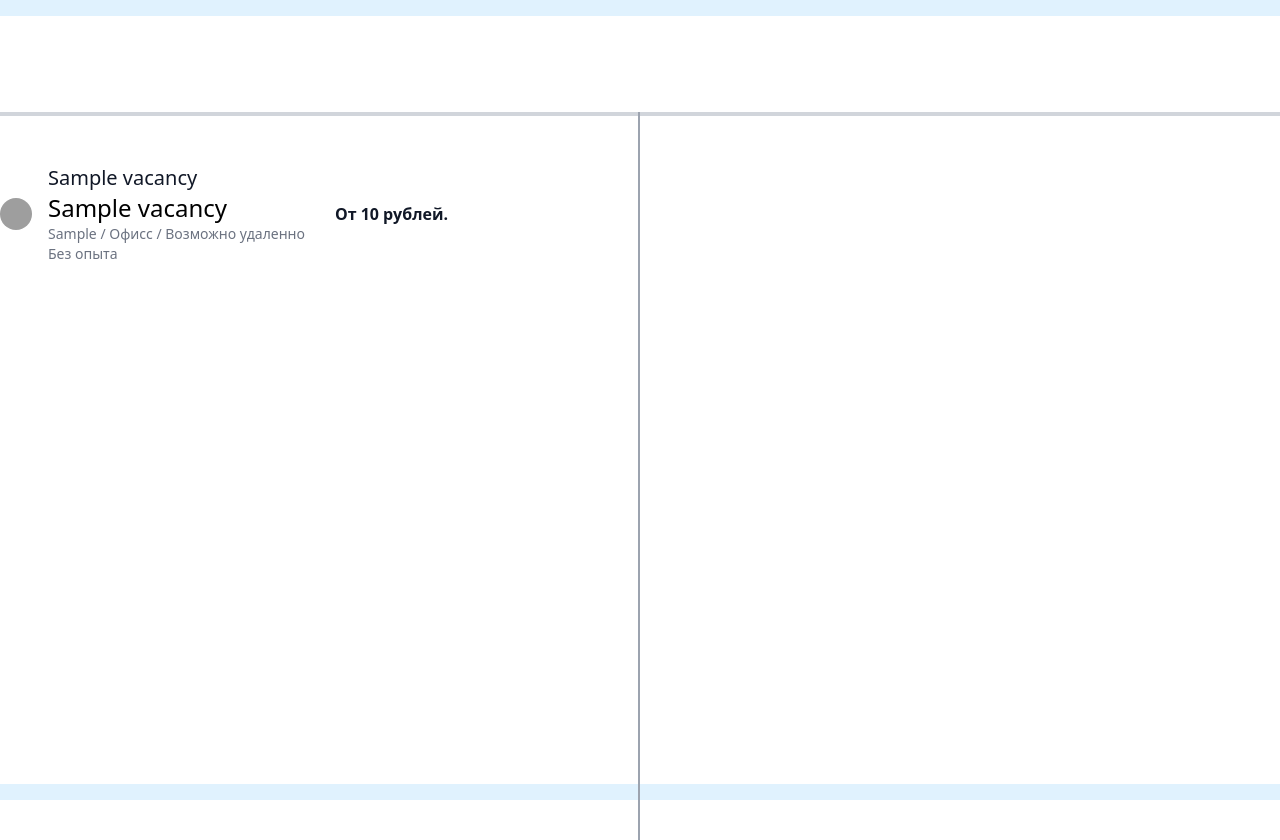
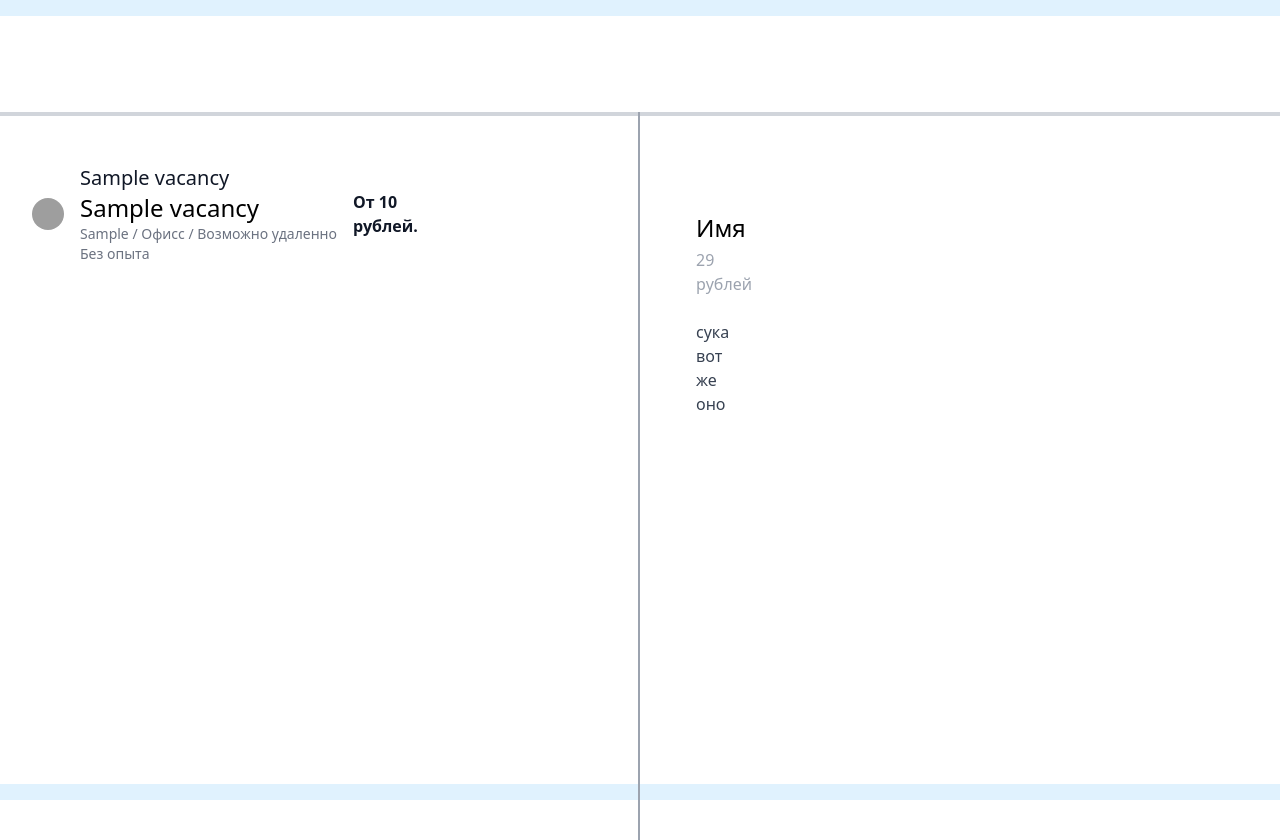
Before and after one commit to qvog/employe-rush, a Django app: page /vacancies/ in a window 1280 px wide. Shown: the part 180-1020 px from the top of the page. Run offline with Django 4.2, Linux system fonts and the light colour scheme; tables that the repository leaves empty hold one stand-in row (values such as "Sample post"); some libraries are stand-ins or nearby versions; grey boxes are pictures that could not be loaded.

Commit message:
vacancy template

```diff
--- a/src/templates/vacancies/partials/item_list_vacancy.html
+++ b/src/templates/vacancies/partials/item_list_vacancy.html
@@ -3,7 +3,7 @@
        <div class="flex-shrink-0">
           <img class="w-8 h-8 rounded-full" src="https://cdn.sberdevices.ru/static/services/target/5d9b9ae7-305f-4d78-9f45-5e6b9597be90/ca858c65-8e7a-458c-8120-6882e9ff19b1.png" alt="Neil image">
        </div>
-       <div class="flex-1 min-w-0">
+       <div class="flex-2 min-w-0">
           <p class="text-xl font-medium text-gray-900 truncate dark:text-white">
              {{ item.name }}
           </p>
@@ -17,7 +17,7 @@
             {{ item.get_experience_display }}
           </p>
        </div>
-       <div class="inline-flex items-center text-base font-semibold text-gray-900 dark:text-white">
+       <div class="w-1/5 inline-flex items-center text-base font-semibold text-gray-900 dark:text-white">
           От {{ item.salary }} рублей.
        </div>
     </div>
--- /dev/null
+++ b/src/templates/vacancies/partials/vacancy.html
@@ -0,0 +1,18 @@
+<div class="max-w-6xl mx-auto flex flex-wrap py-6 px-6 xl:px-0">
+    <!--
+    <div class="images w-full mb-6 lg:mb-0 lg:w-3/5">
+        <img
+        class="rounded-xl"
+        src="{% if item.image_ondeploy %}{{ item.image_ondeploy }}{% else %}https://via.placeholder.com/240x240x.jpg{% endif %}"
+        >
+    </div>
+    -->
+    <div class="information w-full lg:w-2/5 lg:p-6">
+        <h1 class="text-2xl">Имя</h1>
+
+        <p class="mt-1 text-gray-400">29 рублей</p>
+            <p class="mt-6 text-gray-700">
+                сука вот же оно
+            </p>
+    </div>
+</div>
--- a/src/templates/vacancies/vacancies.html
+++ b/src/templates/vacancies/vacancies.html
@@ -6,9 +6,18 @@
         <div class="border-b-4 border-gray-300 my-12">
             <div class="absolute left-1/2 -ml-0.5 w-0.5 h-screen bg-gray-400"></div>
         </div>
-        <ul class="max-w-md divide-y divide-gray-200 dark:divide-gray-700">
-            {% for item in vacancies %}
-                {% include 'vacancies/partials/item_list_vacancy.html' %}
-            {% endfor %}
-        </ul>
+        <div class="relative mx-8">
+            <ul class="absolute inset-y-0 left-0 divide-y divide-gray-200 dark:divide-gray-700">
+                {% for item in vacancies %}
+                    {% include 'vacancies/partials/item_list_vacancy.html' %}
+                {% endfor %}
+            </ul>
+        </div>
+        <div class="relative">
+            <div class="absolute left-1/2 mx-8">
+                {% for vacancy in vacancies %}
+                    {% include 'vacancies/partials/vacancy.html' %}
+                {% endfor %}
+            </div>
+        </div>
 {% endblock %}
--- a/src/vacancies/views.py
+++ b/src/vacancies/views.py
@@ -1,4 +1,5 @@
 from django.shortcuts import render
+from django.shortcuts import get_object_or_404
 from django.views.generic import TemplateView, ListView
 
 from .models import Vacancy, Category
```
Also changed, not shown: src/templates/vacancies/vacancy.html (deleted).
